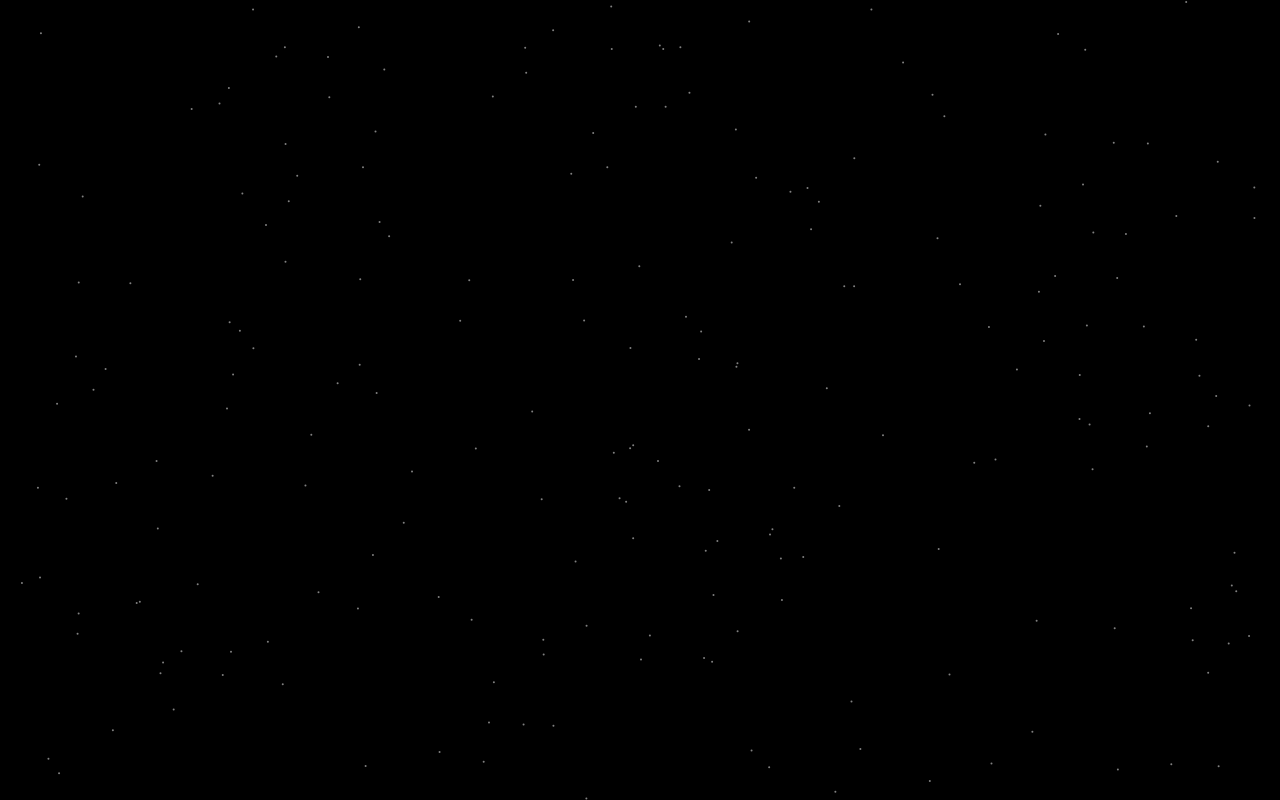
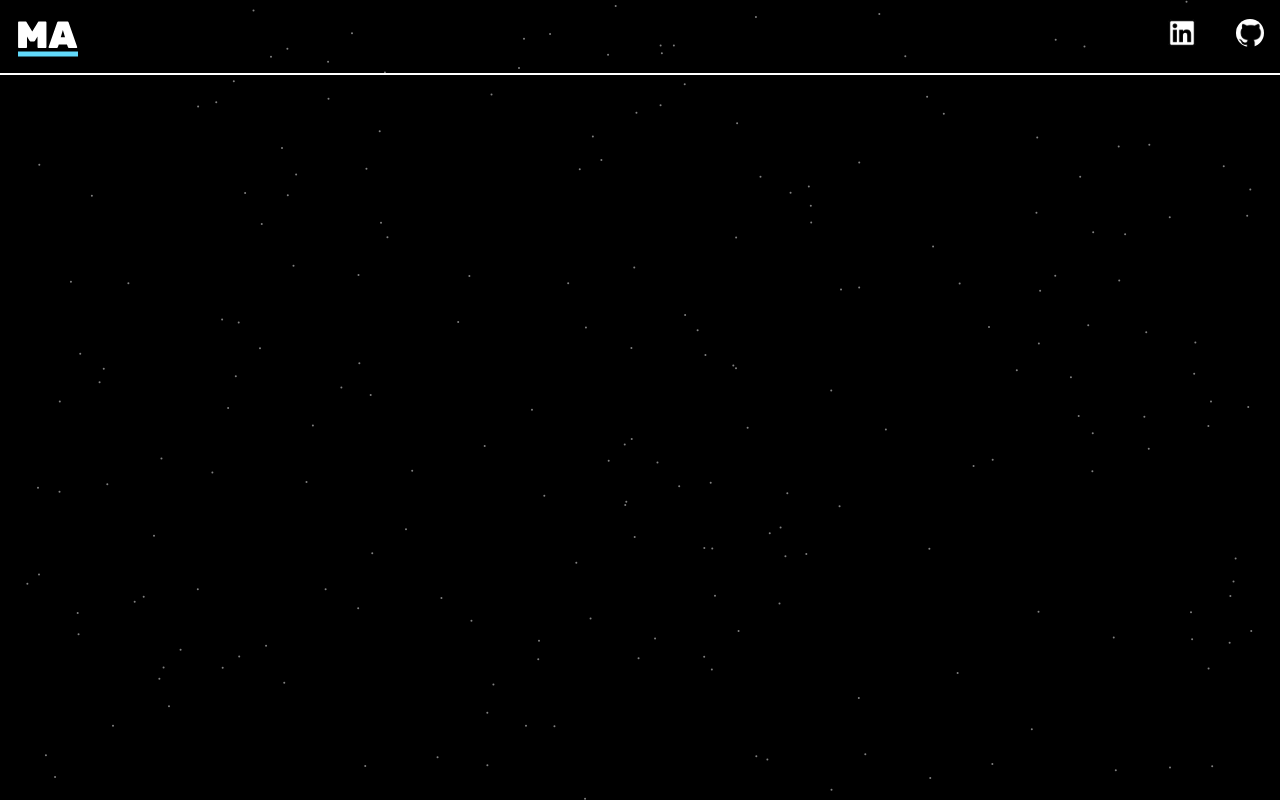
Before and after one commit to Mateeb11/portfolio, a React (Vite) app: page / in a window 1280 px wide. Built offline with nearby package versions, Linux system fonts and the light colour scheme.

Commit message:
Adding header and social components
Social component have the logo and the social media icons, it will be reused in the footer.

```diff
--- a/src/App.jsx
+++ b/src/App.jsx
@@ -1,11 +1,15 @@
 import "./App.scss";
 
 import Background from "./background";
+import Header from "./Components/Header";
 
 function App() {
   return (
     <>
       <Background />
+      <div className="app">
+        <Header></Header>
+      </div>
     </>
   );
 }
--- a/src/Background.jsx
+++ b/src/Background.jsx
@@ -13,9 +13,7 @@ export default function Background() {
     await loadFull(engine);
   }, []);
 
-  const particlesLoaded = useCallback(async (container) => {
-    await console.log(container);
-  }, []);
+  const particlesLoaded = useCallback(async (container) => {}, []);
 
   return (
     <Particles
@@ -73,7 +71,7 @@ export default function Background() {
               default: "bounce",
             },
             random: true,
-            speed: 0.03,
+            speed: 0.07,
             straight: false,
           },
           number: {
--- /dev/null
+++ b/src/Components/Header.jsx
@@ -0,0 +1,11 @@
+import classes from "./Header.module.scss";
+
+import Social from "../UI/Social";
+
+export default function Header() {
+  return (
+    <header className={classes.header}>
+      <Social />
+    </header>
+  );
+}
--- /dev/null
+++ b/src/Components/Header.module.scss
@@ -0,0 +1,6 @@
+.header {
+  padding: 0.75em 1em;
+
+  border-bottom: 2px solid var(--white);
+  padding-bottom: 1em;
+}
--- /dev/null
+++ b/src/UI/Social.jsx
@@ -0,0 +1,21 @@
+import classes from "./Social.module.scss";
+
+import logo from "../assets/logo.svg";
+import linkedin from "../assets/linkedin.svg";
+import github from "../assets/github.svg";
+
+export default function Social() {
+  return (
+    <div className={classes.container}>
+      <img src={logo} alt="The website logo" />
+      <div className={classes.social}>
+        <a href="https://www.linkedin.com/in/mateeb-alharbi/">
+          <img src={linkedin} alt="LinkedIn logo and a link to my page" />
+        </a>
+        <a href="https://github.com/Mateeb11">
+          <img src={github} alt="GitHub logo and a link to my page" />
+        </a>
+      </div>
+    </div>
+  );
+}
--- /dev/null
+++ b/src/UI/Social.module.scss
@@ -0,0 +1,12 @@
+.container {
+  display: flex;
+
+  justify-content: space-between;
+  align-items: center;
+
+  .social {
+    display: flex;
+
+    gap: 2.5em;
+  }
+}
--- a/src/index.scss
+++ b/src/index.scss
@@ -41,7 +41,7 @@
   margin: 0;
   padding: 0;
   font-family: "Rubik", sans-serif;
-  font: inherit; /* force styling of type through styling, rather than elements */
+  // font: inherit; /* force styling of type through styling, rather than elements */
 
   color: var(--white);
 }
```
